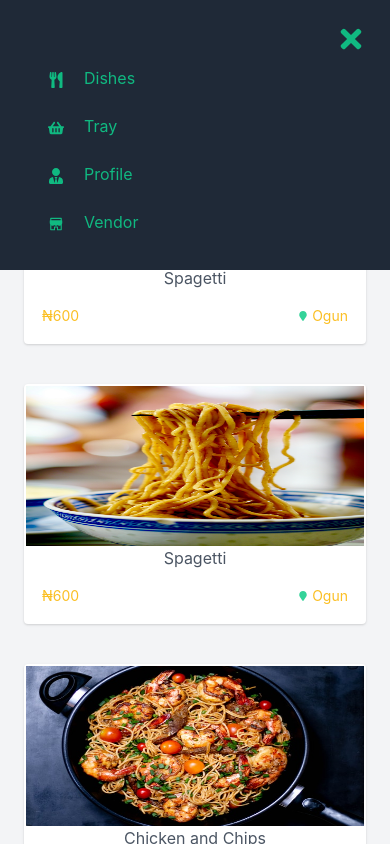
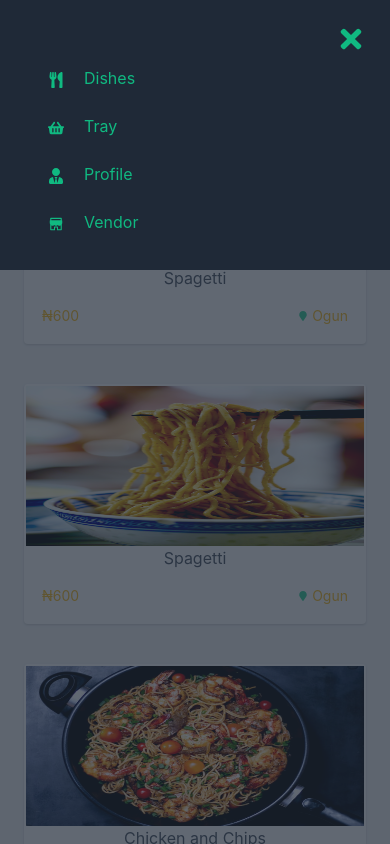
Before and after one commit to Ahmodadeola/EveryFood, a React (Create React App) app: page /app/dishes in a window 390 px wide. Both pictures are taken after a click on the icon 26 px from the left and 30 px from the top of the page. Shown: the top 844 px of the page. Built offline with nearby package versions, Linux system fonts and the light colour scheme.

Commit message:
created and added BackDrop component to app and home pages

```diff
--- a/src/components/app/Header.js
+++ b/src/components/app/Header.js
@@ -10,6 +10,7 @@ import {
 import SearchForm from "./SearchForm";
 import SearchInput from "./SearchInput";
 import MobileNavBar from "../home/MobileNavBar";
+import BackDrop from "../ui/BackDrop";
 import { useSelector } from "react-redux";
 
 function Header() {
@@ -29,6 +30,7 @@ function Header() {
   ];
   return (
     <>
+      <BackDrop show={open} close={() => toggle(!open)} />
       <header
         className={`md:w-4/5 ${!search && "p-4"} fixed shadow bg-white w-full`}
       >
--- a/src/components/home/Header.js
+++ b/src/components/home/Header.js
@@ -1,6 +1,7 @@
 import React, { useState } from "react";
 import { FaBars } from "react-icons/fa";
 import MobileNavBar from "./MobileNavBar";
+import BackDrop from "../ui/BackDrop";
 import NavItems from "./NavItems";
 
 function Header() {
@@ -22,6 +23,7 @@ function Header() {
     .concat({ title: "Sign up", link: "/auth/signup" });
   return (
     <header className="text-green-500 z-0 mb-5 fixed bg-white w-full top-0">
+      <BackDrop show={isOpen} close={() => setOpen(!isOpen)} />
       <nav className="shadow-md flex items-center p-4">
         <div className="ml-3 md:ml-2 md:text-left">
           <h2 className="text-left text-xl font-bold">EveryFood</h2>
--- /dev/null
+++ b/src/components/ui/BackDrop.js
@@ -0,0 +1,11 @@
+import React from "react";
+
+const BackDrop = ({ show, close = () => null }) =>
+  show ? (
+    <div
+      onClick={close}
+      className="fixed left-0 top-0 w-screen h-screen bg-gray-800 opacity-70 z-2"
+    ></div>
+  ) : null;
+
+export default BackDrop;
```
